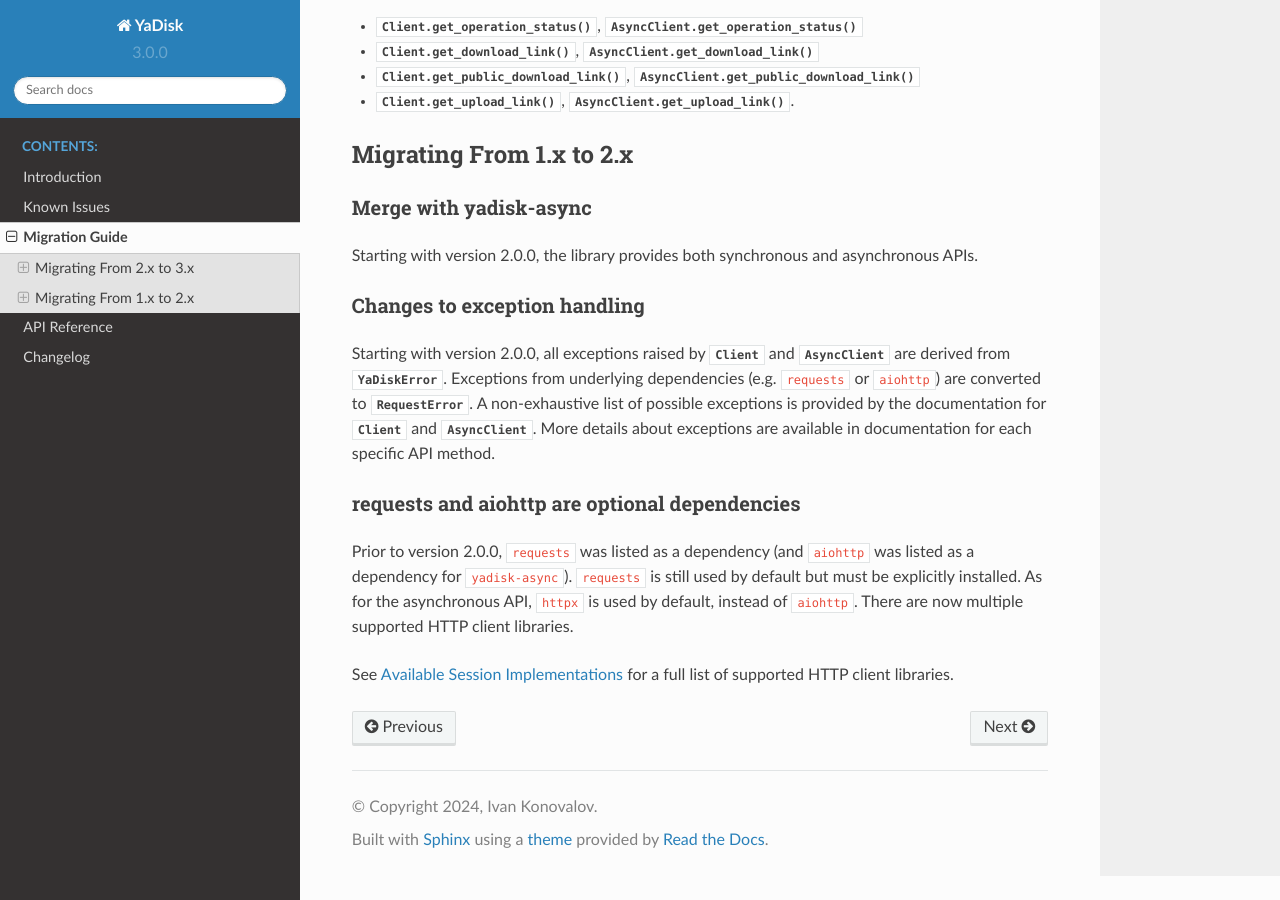
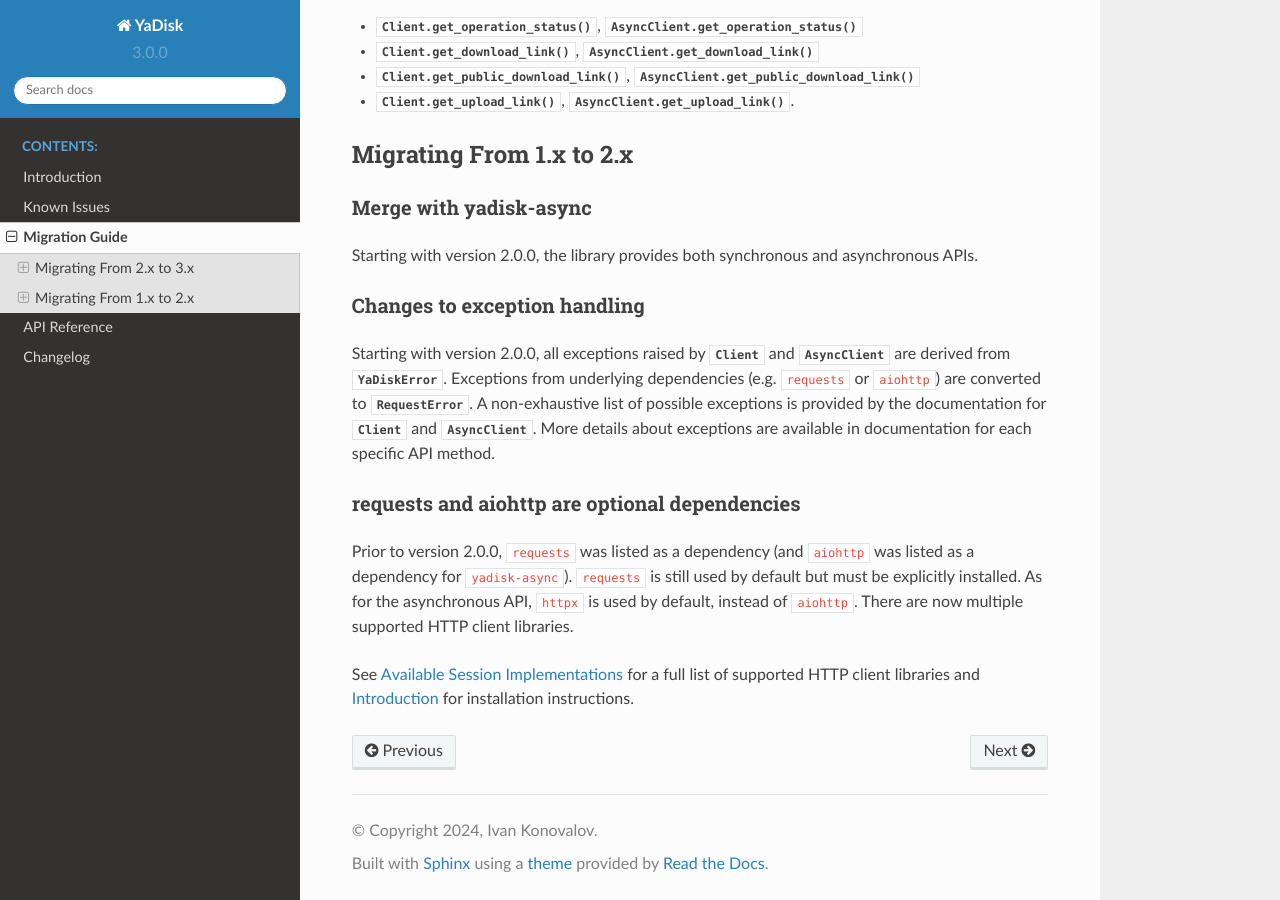
Before and after one commit to ivknv/yadisk, a Sphinx documentation site: the page built from docs/migration_guide.rst, in a window 1280 px wide and 900 px high, scrolled down 1869 px. Built offline with Sphinx 7.4.7 and the Read the Docs theme 2.0.0, drawn with Linux system fonts in a browser that asks for light colours.

Commit message:
Point to installation instructions in migration guide

```diff
--- a/docs/migration_guide.rst
+++ b/docs/migration_guide.rst
@@ -124,4 +124,4 @@ As for the asynchronous API, :code:`httpx` is used by default, instead of
 :code:`aiohttp`. There are now multiple supported HTTP client libraries.
 
 See :doc:`/api_reference/sessions` for a full list of supported HTTP client
-libraries.
+libraries and :doc:`/intro` for installation instructions.
```
